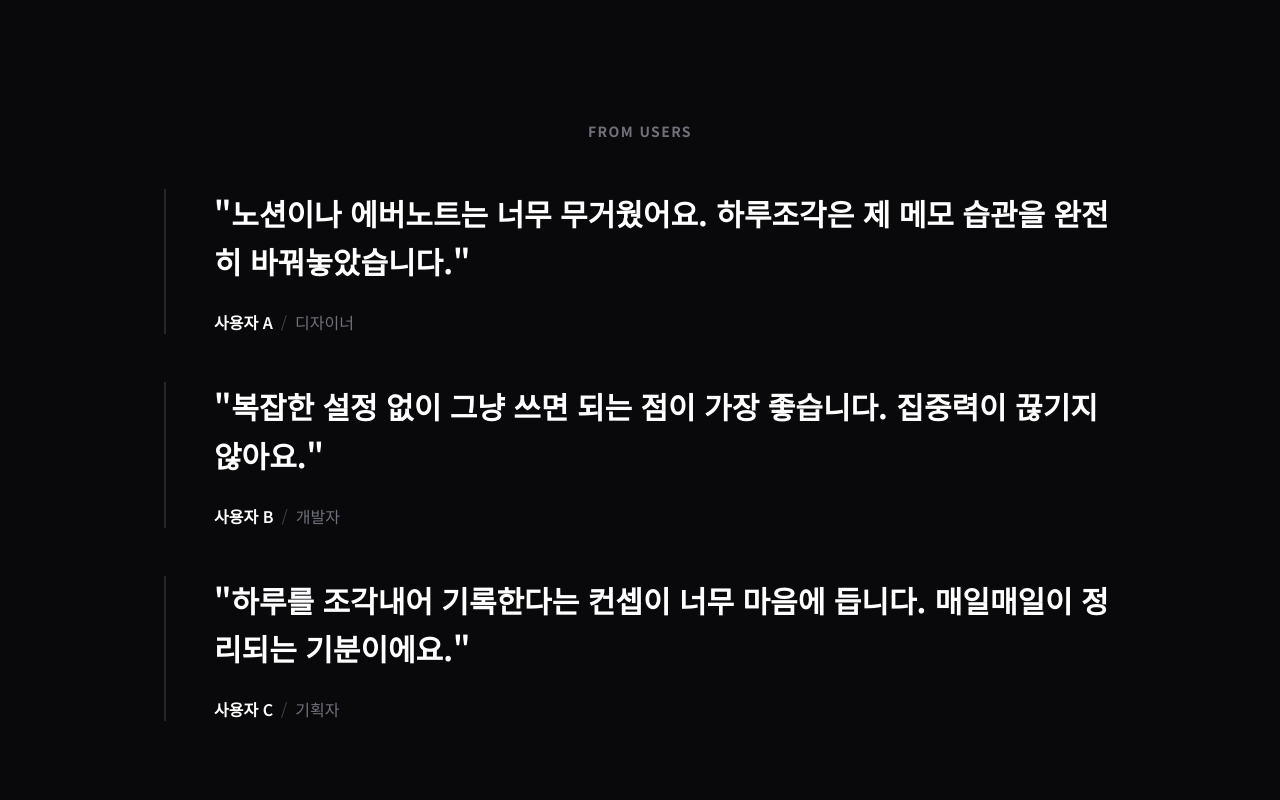
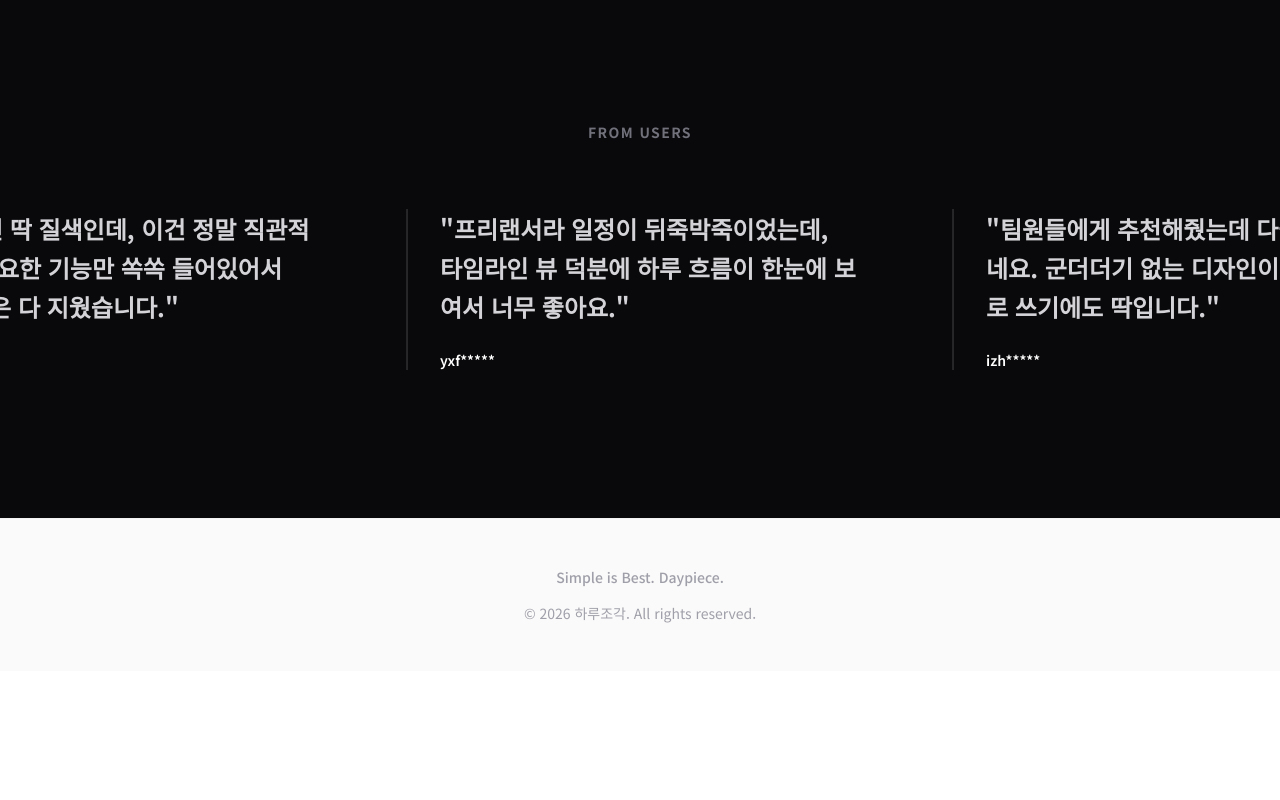
Before and after one commit to pyoja/vibe-todo-list, a Next.js app: page / in a window 1280 px wide. Shown: the part 2580-3380 px from the top of the page. After the commit the page ends 3251 px from the top, so only its background shows below. Built offline with nearby package versions, Linux system fonts and the light colour scheme.

Commit message:
랜딩 업데이트 (만족)

```diff
--- a/components/landing/testimonials-text.tsx
+++ b/components/landing/testimonials-text.tsx
@@ -1,55 +1,129 @@
 "use client";
-
-import { motion } from "framer-motion";
 
 const reviews = [
   {
-    text: "노션이나 에버노트는 너무 무거웠어요. 하루조각은 제 메모 습관을 완전히 바꿔놓았습니다.",
-    author: "사용자 A",
-    role: "디자이너",
+    id: "dhz*******",
+    text: "매일 아침 '하루조각'을 여는 것으로 하루를 시작합니다. 해야 할 일들이 깔끔하게 정리되어 있어서 업무 효율이 확실히 올랐어요.",
   },
   {
-    text: "복잡한 설정 없이 그냥 쓰면 되는 점이 가장 좋습니다. 집중력이 끊기지 않아요.",
-    author: "사용자 B",
-    role: "개발자",
+    id: "dwd*******",
+    text: "복잡한 건 딱 질색인데, 이건 정말 직관적이에요. 필요한 기능만 쏙쏙 들어있어서 다른 앱들은 다 지웠습니다.",
   },
   {
-    text: "하루를 조각내어 기록한다는 컨셉이 너무 마음에 듭니다. 매일매일이 정리되는 기분이에요.",
-    author: "사용자 C",
-    role: "기획자",
+    id: "yxf*****",
+    text: "프리랜서라 일정이 뒤죽박죽이었는데, 타임라인 뷰 덕분에 하루 흐름이 한눈에 보여서 너무 좋아요.",
+  },
+  {
+    id: "izh*****",
+    text: "팀원들에게 추천해줬는데 다들 만족해하네요. 군더더기 없는 디자인이라 업무용으로 쓰기에도 딱입니다.",
+  },
+  {
+    id: "tsd******",
+    text: "작은 일 하나하나를 '조각'으로 관리한다는 컨셉이 정말 마음에 듭니다. 완료할 때마다 성취감이 커요.",
+  },
+  {
+    id: "hkp*******",
+    text: "무료로 이 정도 퀄리티라니... 광고도 없고 깔끔해서 주변에 엄청 영업하고 다닙니다.",
+  },
+  {
+    id: "qkb*******",
+    text: "작가라서 떠오르는 아이디어를 바로바로 적어야 하는데, 실행 속도가 빨라서 놓치지 않고 기록할 수 있어요.",
+  },
+  {
+    id: "mbn*****",
+    text: "다크 모드 디자인이 너무 예뻐서 쓸 때마다 기분이 좋아집니다. 앱이 아니라 하나의 작품 같아요.",
+  },
+  {
+    id: "mmo******",
+    text: "노션은 너무 무거웠는데 이건 정말 가볍네요. 웹에서도 모바일에서도 바로바로 연동돼서 편해요.",
+  },
+  {
+    id: "uuh******",
+    text: "습관 만들기 기능이랑 같이 쓰니까 시너지가 좋네요. 하루를 주도적으로 사는 느낌이 듭니다.",
+  },
+  {
+    id: "avd******",
+    text: "처음엔 너무 단순한가 싶었는데, 쓰다 보니 오히려 그래서 더 집중이 잘 돼요. 본질에 충실한 앱입니다.",
+  },
+  {
+    id: "pgc*****",
+    text: "일주일 동안 써봤는데 벌써 없으면 불안할 정도예요. 제 뇌를 외주 맡긴 기분이랄까요? ㅋㅋ",
+  },
+  {
+    id: "byx*******",
+    text: "할 일 미루는 습관이 심했는데, '오늘 할 일'에만 집중하게 해주니까 부담이 덜해서 실행력이 늘었어요.",
+  },
+  {
+    id: "vfx******",
+    text: "대학생 과제 챙기기에 이만한 게 없습니다. 마감일 알림도 유용하고, 카테고리 분류도 편해요.",
+  },
+  {
+    id: "taw*******",
+    text: "일본어 공부 계획 세울 때 쓰고 있어요. 매일 조금씩 달성해가는 과정이 눈에 보이니까 포기하지 않게 되네요.",
+  },
+  {
+    id: "sdn*******",
+    text: "투두 리스트 유목민이었는데 드디어 정착했습니다. 개발자님, 평생 업데이트 해주세요! 제발요!",
+  },
+  {
+    id: "qmk*****",
+    text: "미용실 예약 관리용으로 쓰고 있는데, 모바일에서도 보기 편해서 일하면서 틈틈이 확인하기 좋아요.",
+  },
+  {
+    id: "eod******",
+    text: "계획 짤 때마다 스트레스였는데, 이제는 즐거움이 됐어요. UI가 예쁘니까 자꾸 들어와서 보게 되네요.",
+  },
+  {
+    id: "zdh******",
+    text: "심플하지만 강력합니다. 태그 기능이랑 검색 기능도 빠르고 정확해서 옛날 기록 찾기도 쉬워요.",
+  },
+  {
+    id: "ovk*****",
+    text: "주말에 몰아서 하던 집안일을 평일에 조금씩 나눠서 하게 됐어요. 삶의 질이 수직 상승했습니다.",
+  },
+  {
+    id: "fhc*******",
+    text: "친구 추천으로 써봤는데, 왜 진작 안 썼나 싶어요. 머릿속이 복잡할 때 일단 여기에 털어놓으면 안심이 됩니다.",
+  },
+  {
+    id: "mxp******",
+    text: "단순함의 미학을 제대로 보여주는 서비스네요. 복잡한 세상에 이런 쉼터 같은 도구가 있어서 감사합니다.",
   },
 ];
 
 export function TestimonialsText() {
   return (
-    <section className="py-32 bg-zinc-950 text-white">
-      <div className="max-w-[1000px] mx-auto px-6 space-y-20">
+    <section className="py-24 sm:py-32 bg-zinc-950 text-white overflow-hidden border-t border-zinc-900">
+      <div className="max-w-[1400px] mx-auto space-y-20">
         <h2 className="text-sm font-bold text-zinc-500 uppercase tracking-widest text-center mb-12">
           From Users
         </h2>
 
-        <div className="grid gap-12">
-          {reviews.map((review, idx) => (
-            <motion.figure
+        <div className="relative w-full">
+          {/* Scrolling Container */}
+          <div
+            className="flex gap-12 sm:gap-24 animate-scroll hover:pause w-max pl-4 items-center"
+            style={{ animationDuration: "100s" }}
+          >
+            {/* Duplicate array for seamless loop */}
+            {[...reviews, ...reviews].map((review, idx) => (
+              <figure
                 key={idx}
-              initial={{ opacity: 0, y: 20 }}
-              whileInView={{ opacity: 1, y: 0 }}
-              viewport={{ once: true }}
-              transition={{ duration: 0.5, delay: idx * 0.1 }}
-              className="border-l-2 border-zinc-800 pl-8 md:pl-12 hover:border-blue-500 transition-colors duration-300"
+                className="w-[300px] sm:w-[450px] flex-shrink-0 group cursor-default"
               >
-              <blockquote className="text-2xl md:text-3xl font-bold leading-relaxed mb-6">
+                <div className="border-l-2 border-zinc-800 pl-6 sm:pl-8 group-hover:border-blue-500 transition-colors duration-300">
+                  <blockquote className="text-lg sm:text-2xl font-bold leading-relaxed mb-4 sm:mb-6 text-zinc-300 group-hover:text-white transition-colors">
                     &quot;{review.text}&quot;
                   </blockquote>
-              <figcaption className="flex items-center gap-2 text-zinc-500">
+                  <figcaption className="flex items-center gap-2 text-sm text-zinc-500">
                     <span className="font-semibold text-white">
-                  {review.author}
+                      {review.id}
                     </span>
-                <span className="text-zinc-700">/</span>
-                <span>{review.role}</span>
                   </figcaption>
-            </motion.figure>
+                </div>
+              </figure>
             ))}
+          </div>
         </div>
       </div>
     </section>
```
Lines whose indentation alone changed are shown as unchanged.
